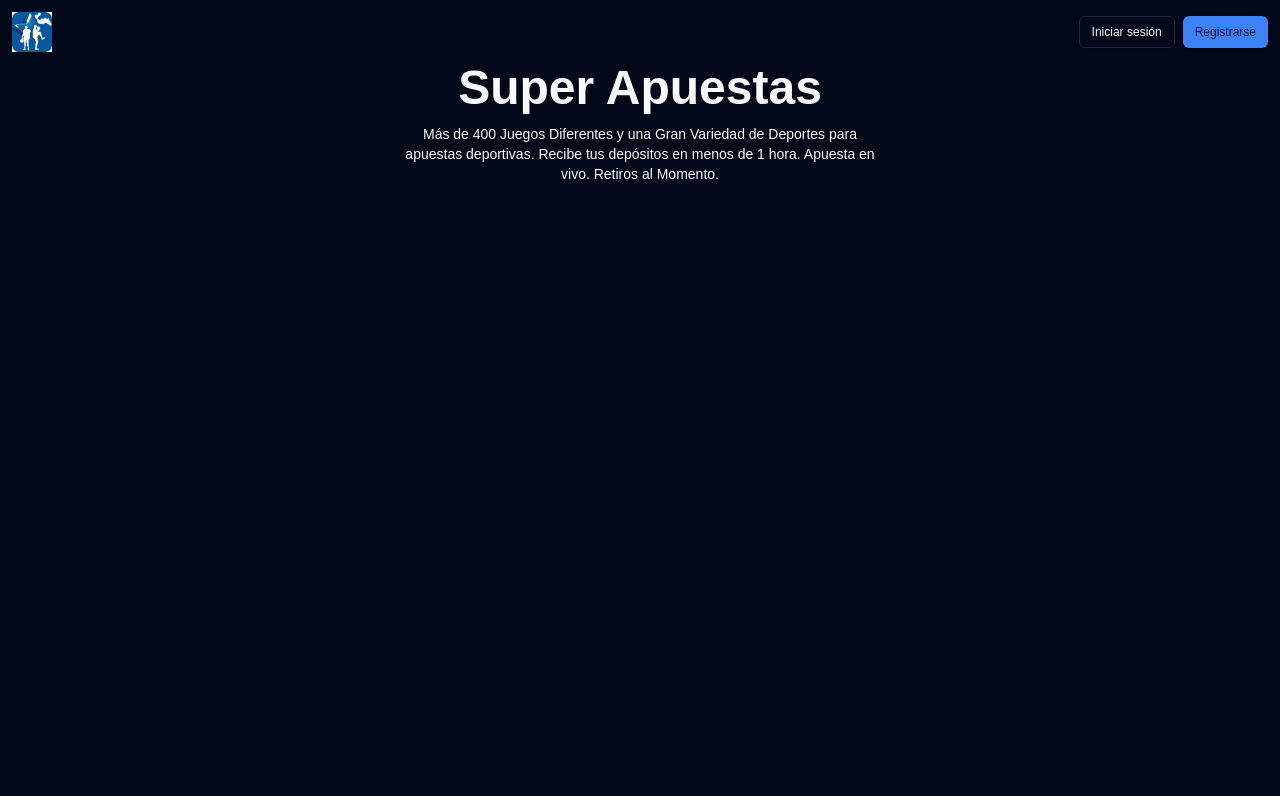
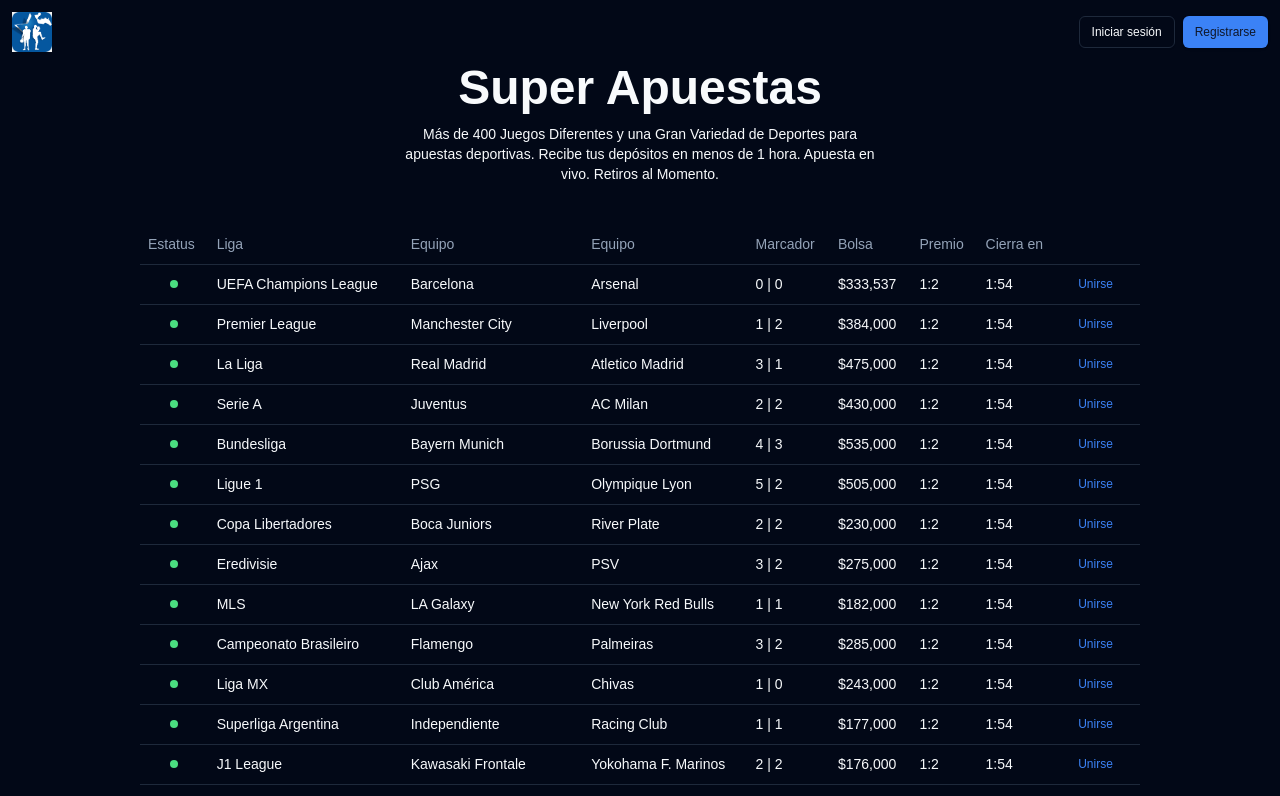
Before and after one commit to No-Country-simulation/c21-02-ft-java-react, a Next.js app in the folder frontend/: page / in a window 1280 px wide. Shown: the top 796 px of the page. Built offline with nearby package versions, Linux system fonts and the light colour scheme.

Commit message:
table last bets

```diff
--- a/frontend/components/homepage/homepage.tsx
+++ b/frontend/components/homepage/homepage.tsx
@@ -1,7 +1,7 @@
 import { cn } from "@/lib/utils";
 import Image from "next/image";
 import React from "react";
-import { Table } from "../ui/table";
+import { TableBets } from "../table-bets/table-bets";
 
 interface HomepageProps extends React.HTMLAttributes<HTMLDivElement> {
   className?: string;
@@ -21,7 +21,7 @@
             Apuesta en vivo. Retiros al Momento.
           </div>
 
-          <Table></Table>
+          <TableBets />
         </section>
 
         <section className="min-h-screen flex flex-col items-center justify-center bg-primary text-primary-foreground py-20">
@@ -88,7 +88,7 @@
           </div>
         </section>
 
-        <section className="min-h-screen flex gap-10 items-center justify-center">
+        <section className="min-h-screen flex gap-10 items-center justify-center px-10">
           <Image
             src={"/img-u-phone-credit-card.png"}
             alt=""
@@ -107,7 +107,7 @@
               <span className="font-bold">Cajero en Línea</span>
             </div>
 
-            <div className="flex gap-2 mt-10">
+            <div className="flex gap-2 mt-10 justify-center">
               <Image
                 src={"/logo-payment-visa.svg"}
                 alt=""
@@ -143,16 +143,9 @@
                 height={120}
                 className="object-scale-down"
               />
-              <Image
-                src={"/logo-payment-visa.svg"}
-                alt=""
-                width={120}
-                height={120}
-                className="object-scale-down"
-              />
             </div>
 
-            <div className="flex mt-10 gap-3">
+            <div className="flex mt-10 gap-3 justify-center">
               <div>
                 <Image
                   src={"/icon-payment-kiosk.svg"}
--- /dev/null
+++ b/frontend/components/table-bets/fake-data.tsx
@@ -0,0 +1,242 @@
+export const bets = [
+  {
+    id: "FDSJ34RJKWDFKNUGHSK48",
+    type: "public",
+    league: "UEFA Champions League",
+    team1: {
+      name: "Barcelona",
+      bid: 213234,
+      goals: 0,
+    },
+    team2: {
+      name: "Arsenal",
+      bid: 120303,
+      goals: 0,
+      logo: "",
+    },
+  },
+  {
+    id: "SDW34DGLKJGD343KHDG77",
+    type: "private",
+    league: "Premier League",
+    team1: {
+      name: "Manchester City",
+      bid: 185000,
+      goals: 1,
+    },
+    team2: {
+      name: "Liverpool",
+      bid: 199000,
+      goals: 2,
+      logo: "",
+    },
+  },
+  {
+    id: "WEE3345RTDSZ3QDFGJ67",
+    type: "public",
+    league: "La Liga",
+    team1: {
+      name: "Real Madrid",
+      bid: 300000,
+      goals: 3,
+    },
+    team2: {
+      name: "Atletico Madrid",
+      bid: 175000,
+      goals: 1,
+      logo: "",
+    },
+  },
+  {
+    id: "DFKJ343JLGJ34KNF34G67",
+    type: "private",
+    league: "Serie A",
+    team1: {
+      name: "Juventus",
+      bid: 220000,
+      goals: 2,
+    },
+    team2: {
+      name: "AC Milan",
+      bid: 210000,
+      goals: 2,
+      logo: "",
+    },
+  },
+  {
+    id: "FJ45LKJ65GJ4G43H5G5H3",
+    type: "public",
+    league: "Bundesliga",
+    team1: {
+      name: "Bayern Munich",
+      bid: 280000,
+      goals: 4,
+    },
+    team2: {
+      name: "Borussia Dortmund",
+      bid: 255000,
+      goals: 3,
+      logo: "",
+    },
+  },
+  {
+    id: "ASD2345HJ34LGJND34J4L",
+    type: "private",
+    league: "Ligue 1",
+    team1: {
+      name: "PSG",
+      bid: 310000,
+      goals: 5,
+    },
+    team2: {
+      name: "Olympique Lyon",
+      bid: 195000,
+      goals: 2,
+      logo: "",
+    },
+  },
+  {
+    id: "QWE1234LKJ34FJHWE43G4",
+    type: "public",
+    league: "Copa Libertadores",
+    team1: {
+      name: "Boca Juniors",
+      bid: 100000,
+      goals: 2,
+    },
+    team2: {
+      name: "River Plate",
+      bid: 130000,
+      goals: 2,
+      logo: "",
+    },
+  },
+  {
+    id: "DSA2334GJ45G3QWERT324",
+    type: "private",
+    league: "Eredivisie",
+    team1: {
+      name: "Ajax",
+      bid: 140000,
+      goals: 3,
+    },
+    team2: {
+      name: "PSV",
+      bid: 135000,
+      goals: 2,
+      logo: "",
+    },
+  },
+  {
+    id: "LKJ3234FJHWE4JHERT234",
+    type: "public",
+    league: "MLS",
+    team1: {
+      name: "LA Galaxy",
+      bid: 95000,
+      goals: 1,
+    },
+    team2: {
+      name: "New York Red Bulls",
+      bid: 87000,
+      goals: 1,
+      logo: "",
+    },
+  },
+  {
+    id: "RTYU1235GJ345KJ45HJ34",
+    type: "private",
+    league: "Campeonato Brasileiro",
+    team1: {
+      name: "Flamengo",
+      bid: 145000,
+      goals: 3,
+    },
+    team2: {
+      name: "Palmeiras",
+      bid: 140000,
+      goals: 2,
+      logo: "",
+    },
+  },
+  {
+    id: "GHJ5645DJK34GLJ3G34JH",
+    type: "public",
+    league: "Liga MX",
+    team1: {
+      name: "Club América",
+      bid: 125000,
+      goals: 1,
+    },
+    team2: {
+      name: "Chivas",
+      bid: 118000,
+      goals: 0,
+      logo: "",
+    },
+  },
+  {
+    id: "JHG2234FJS34LG34KJ234",
+    type: "private",
+    league: "Superliga Argentina",
+    team1: {
+      name: "Independiente",
+      bid: 90000,
+      goals: 1,
+    },
+    team2: {
+      name: "Racing Club",
+      bid: 87000,
+      goals: 1,
+      logo: "",
+    },
+  },
+  {
+    id: "ERTY345LKJHGDFGJSK45J",
+    type: "public",
+    league: "J1 League",
+    team1: {
+      name: "Kawasaki Frontale",
+      bid: 87000,
+      goals: 2,
+    },
+    team2: {
+      name: "Yokohama F. Marinos",
+      bid: 89000,
+      goals: 2,
+      logo: "",
+    },
+  },
+  {
+    id: "UYT2345DKJ43GFJHK2345",
+    type: "private",
+    league: "Chinese Super League",
+    team1: {
+      name: "Guangzhou Evergrande",
+      bid: 92000,
+      goals: 3,
+    },
+    team2: {
+      name: "Shanghai SIPG",
+      bid: 95000,
+      goals: 3,
+      logo: "",
+    },
+  },
+  {
+    id: "QWE5645JHS45KLH3245GJ",
+    type: "public",
+    league: "A-League",
+    team1: {
+      name: "Sydney FC",
+      bid: 80000,
+      goals: 1,
+    },
+    team2: {
+      name: "Melbourne Victory",
+      bid: 77000,
+      goals: 2,
+      logo: "",
+    },
+  },
+];
--- /dev/null
+++ b/frontend/components/table-bets/table-bets.tsx
@@ -0,0 +1,77 @@
+"use client";
+import {
+  Table,
+  TableBody,
+  TableCaption,
+  TableCell,
+  TableHead,
+  TableHeader,
+  TableRow,
+} from "@/components/ui/table";
+import { bets } from "./fake-data";
+import { Button } from "../ui/button";
+import { useEffect, useState } from "react";
+
+export function TableBets() {
+  const [timeLeft, setTimeLeft] = useState(120);
+  useEffect(() => {
+    if (timeLeft === 0) return;
+
+    const intervalId = setInterval(() => {
+      setTimeLeft((prevTime) => prevTime - 1);
+    }, 1000);
+
+    return () => clearInterval(intervalId);
+  }, [timeLeft]);
+
+  const formatTime = (seconds: number) => {
+    const minutes = Math.floor(seconds / 60);
+    const remainingSeconds = seconds % 60;
+    return `${minutes}:${remainingSeconds < 10 ? "0" : ""}${remainingSeconds}`;
+  };
+  return (
+    <Table className="max-w-[1000px] mx-auto mt-10">
+      <TableCaption>
+        Todas las apuestas se muestran en tiempo real.
+      </TableCaption>
+      <TableHeader>
+        <TableRow>
+          <TableHead>Estatus</TableHead>
+          <TableHead>Liga</TableHead>
+          <TableHead>Equipo</TableHead>
+          <TableHead>Equipo</TableHead>
+          <TableHead>Marcador</TableHead>
+          <TableHead>Bolsa</TableHead>
+          <TableHead>Premio</TableHead>
+          <TableHead>Cierra en</TableHead>
+          <TableHead></TableHead>
+        </TableRow>
+      </TableHeader>
+      <TableBody>
+        {bets.map((bet) => (
+          <TableRow key={bet.id}>
+            <TableCell className="font-medium">
+              <div className="size-2 bg-green-400 rounded-full mx-auto"></div>
+            </TableCell>
+            <TableCell>{bet.league}</TableCell>
+            <TableCell>{bet.team1.name}</TableCell>
+            <TableCell>{bet.team2.name}</TableCell>
+            <TableCell>
+              {bet.team1.goals} | {bet.team2.goals}
+            </TableCell>
+            <TableCell>
+              ${(bet.team1.bid + bet.team2.bid).toLocaleString()}
+            </TableCell>
+            <TableCell>{"1:2"}</TableCell>
+            <TableCell>{formatTime(timeLeft)}</TableCell>
+            <TableHead>
+              <Button size={"sm"} variant={"link"}>
+                Unirse
+              </Button>
+            </TableHead>
+          </TableRow>
+        ))}
+      </TableBody>
+    </Table>
+  );
+}
```
